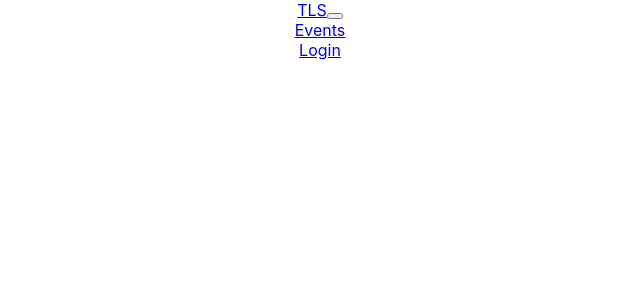
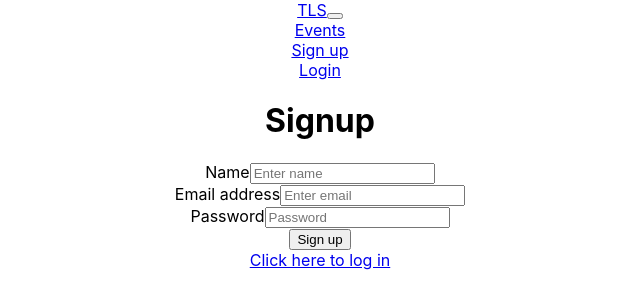
Before and after one commit to jaankuu/tournament-live-scoring-frontend, a React (Create React App) app: page /signup in a window 1280 px wide. Shown: the top 308 px of the page, without its empty margins (320-960 px from the left). Built offline with nearby package versions, Linux system fonts and the light colour scheme; no server answers.

Commit message:
Created a scorecard table for event details, showing scores for each player

```diff
--- a/package.json
+++ b/package.json
@@ -15,6 +15,7 @@
     "react-redux": "^7.2.4",
     "react-router-dom": "^5.2.0",
     "react-scripts": "4.0.3",
+    "react-table": "^7.7.0",
     "redux": "^4.1.0",
     "redux-thunk": "^2.3.0",
     "web-vitals": "^1.1.2"
--- a/src/App.js
+++ b/src/App.js
@@ -6,6 +6,7 @@ import EventDetail from "./pages/EventDetail"
 import CreateEvent from "./pages/CreateEvent"
 import Navigation from "./components/Navigation";
 import Login from "./pages/Login"
+import SignUp from "./pages/SignUp"
 
 function App() {
   return (
@@ -17,6 +18,7 @@ function App() {
       <Route path="/create-event" component={CreateEvent} />
       <Route path="/login" component={Login} />
       <Route path="/event/:id" component={EventDetail} />
+      <Route path="/signup" component={SignUp} />
     </Switch>
     </div>
   );
--- a/src/components/EventDetail/index.js
+++ b/src/components/EventDetail/index.js
@@ -7,9 +7,6 @@ export default function EventDetails(props) {
       <p>{props.time}</p>
       <p>{props.location}</p>
       <p>{props.description}</p>
-      <p>Players:</p>
-
-      <p>Results:</p>
     </div>
   )
 }
--- a/src/components/Navigation/index.js
+++ b/src/components/Navigation/index.js
@@ -15,6 +15,7 @@ export default function Navigation() {
   const loginLogoutControls = token ? <LoggedIn /> : <LoggedOut />;
 //   const showEnterScores = token !== null
   const showCreateEvent = token !== null && user.isAdmin === true
+  const showSignUp = token === null
 
   return (
     <Navbar bg="light" expand="lg">
@@ -28,6 +29,9 @@ export default function Navigation() {
           {showCreateEvent ? (
           <NavbarItem path="/create-event" linkText="Create an event" />
           ) : null }
+          {showSignUp ? (
+            <NavbarItem path="/signup" linkText="Sign up" />
+          ) : null }
           {loginLogoutControls}
         </Nav>
       </Navbar.Collapse>
--- /dev/null
+++ b/src/components/Table/Columns.js
@@ -0,0 +1,82 @@
+export const Columns = [
+    {
+        Header: "Name",
+        accessor: "playerName"
+    },
+    {
+        Header: "1",
+        accessor: "H1"
+    },
+    {
+        Header: "2",
+        accessor: "H2"
+    },
+    {
+        Header: "3",
+        accessor: "H3"
+    },
+    {
+        Header: "4",
+        accessor: "H4"
+    },
+    {
+        Header: "5",
+        accessor: "H5"
+    },
+    {
+        Header: "6",
+        accessor: "H6"
+    },
+    {
+        Header: "7",
+        accessor: "H7"
+    },
+    {
+        Header: "8",
+        accessor: "H8"
+    },
+    {
+        Header: "9",
+        accessor: "H9"
+    },
+    {
+        Header: "10",
+        accessor: "H10"
+    },
+    {
+        Header: "11",
+        accessor: "H11"
+    },
+    {
+        Header: "12",
+        accessor: "H12"
+    },
+    {
+        Header: "13",
+        accessor: "H13"
+    },
+    {
+        Header: "14",
+        accessor: "H14"
+    },
+    {
+        Header: "15",
+        accessor: "H15"
+    },
+    {
+        Header: "16",
+        accessor: "H16"
+    },
+    {
+        Header: "17",
+        accessor: "H17"
+    },
+    {
+        Header: "18",
+        accessor: "H18"
+    },
+    {
+        Header: "Total",
+        accessor: "totalScore"
+    },
+]
--- /dev/null
+++ b/src/components/Table/Table.js
@@ -0,0 +1,55 @@
+import React, { useMemo } from 'react'
+import { useTable } from "react-table"
+import { Columns } from "./Columns"
+import "./table.css"
+import { getEventDetails } from "../../store/eventDetails/selectors"
+import { useSelector } from "react-redux"
+
+export const Table = () => {
+
+    const scoresForEvent = useSelector(getEventDetails).scores
+
+    const columns = useMemo(() => Columns, [])
+    const data = useMemo(() => scoresForEvent, [scoresForEvent])
+
+    const tableInstance = useTable({
+        columns,
+        data,
+    })
+
+    const {
+        getTableProps,
+        getTableBodyProps,
+        headerGroups,
+        rows,
+        prepareRow,
+    } = tableInstance
+
+    return (
+       <table {...getTableProps()} id="table">
+           <thead>
+               {headerGroups.map(headerGroup => (
+               <tr {...headerGroup.getHeaderGroupProps()}>
+                   {headerGroup.headers.map(column => (
+                   <th {...column.getHeaderProps()}>{column.render("Header")}</th>
+                   ))}
+               </tr>
+               ))}
+           </thead>
+
+           <tbody {...getTableBodyProps()}>
+               {rows.map(row => {
+                   prepareRow(row)
+                    return (
+                        <tr {...row.getRowProps()}>
+                            {
+                                row.cells.map(cell => {
+                                    return <td {...cell.getCellProps()}>{cell.render("Cell")}</td>
+                                })}
+                        </tr>
+                    )
+                })}
+           </tbody>
+       </table>
+    )
+}
--- /dev/null
+++ b/src/components/Table/table.css
@@ -0,0 +1,22 @@
+#table {
+    font-family: Arial, Helvetica, sans-serif;
+    border-collapse: collapse;
+    width: 100%;
+  }
+
+  #table td, #table th {
+    border: 1px solid #ddd;
+    padding: 8px;
+  }
+
+  #table tr:nth-child(even){background-color: #f2f2f2;}
+
+  #table tr:hover {background-color: #ddd;}
+
+  #table th {
+    padding-top: 12px;
+    padding-bottom: 12px;
+    text-align: center;
+    background-color: #36b1c7;
+    color: white;
+  }
--- a/src/pages/EventDetail/index.js
+++ b/src/pages/EventDetail/index.js
@@ -4,6 +4,7 @@ import { useParams } from "react-router-dom";
 import { getEventDetails, getEventDetailsLoading } from "../../store/eventDetails/selectors"
 import EventDetails from "../../components/EventDetail"
 import { fetchEventDetail } from "../../store/eventDetails/actions";
+import { Table } from "../../components/Table/Table"
 
 
 const EventDetail = () => {
@@ -11,7 +12,6 @@ const EventDetail = () => {
     const { id } = useParams()
     const eventDetailsLoading = useSelector(getEventDetailsLoading)
     const event = useSelector(getEventDetails).event
-    const scoresForEvent = useSelector(getEventDetails).scores
 
 
     useEffect(() => {
@@ -25,7 +25,6 @@ const EventDetail = () => {
 
     return (
         <>
-      hello
         {eventDetailsLoading ? "Loading.." :
             <EventDetails
             key={event.id}
@@ -35,14 +34,9 @@ const EventDetail = () => {
             description={event.description}
             />
         }
-        {eventDetailsLoading ? "Loading..." : scoresForEvent.map(score => {
-            return (
-                <div>
-                <p>{score.player}</p>
-                <p>{score.eachScore}</p>
-                </div>
-            )
-        })}
+        {eventDetailsLoading ? "Loading.." :
+        <Table />
+        }
         </>
     )
 }
--- /dev/null
+++ b/src/pages/SignUp/index.js
@@ -0,0 +1,79 @@
+import React, { useState, useEffect } from "react";
+import Form from "react-bootstrap/Form";
+import Container from "react-bootstrap/Container";
+import Button from "react-bootstrap/Button";
+import { signUp } from "../../store/user/actions";
+import { selectToken } from "../../store/user/selectors";
+import { useDispatch, useSelector } from "react-redux";
+import { useHistory, Link } from "react-router-dom";
+import { Col } from "react-bootstrap";
+
+export default function SignUp() {
+  const [name, setName] = useState("");
+  const [email, setEmail] = useState("");
+  const [password, setPassword] = useState("");
+  const dispatch = useDispatch();
+  const token = useSelector(selectToken);
+  const history = useHistory();
+
+  useEffect(() => {
+    if (token !== null) {
+      history.push("/");
+    }
+  }, [token, history]);
+
+  function submitForm(event) {
+    dispatch(signUp(name, email, password));
+
+    setEmail("");
+    setPassword("");
+    setName("");
+  }
+
+  return (
+    <Container>
+      <Form as={Col} md={{ span: 6, offset: 3 }} className="mt-5">
+        <h1 className="mt-5 mb-5">Signup</h1>
+        <Form.Group controlId="formBasicName">
+          <Form.Label>Name</Form.Label>
+          <Form.Control
+            value={name}
+            onChange={(event) => setName(event.target.value)}
+            type="text"
+            placeholder="Enter name"
+            required
+          />
+        </Form.Group>
+        <Form.Group controlId="formBasicEmail">
+          <Form.Label>Email address</Form.Label>
+          <Form.Control
+            value={email}
+            onChange={(event) => setEmail(event.target.value)}
+            type="email"
+            placeholder="Enter email"
+            required
+          />
+
+        </Form.Group>
+
+
+        <Form.Group controlId="formBasicPassword">
+          <Form.Label>Password</Form.Label>
+          <Form.Control
+            value={password}
+            onChange={(event) => setPassword(event.target.value)}
+            type="password"
+            placeholder="Password"
+            required
+          />
+        </Form.Group>
+        <Form.Group className="mt-5">
+          <Button variant="primary" type="submit" onClick={submitForm}>
+            Sign up
+          </Button>
+        </Form.Group>
+        <Link to="/login">Click here to log in</Link>
+      </Form>
+    </Container>
+  );
+}
```
Also changed, not shown: 1 other file (tests, documents, lock files or other folders). Lines whose indentation alone changed are shown as unchanged.
